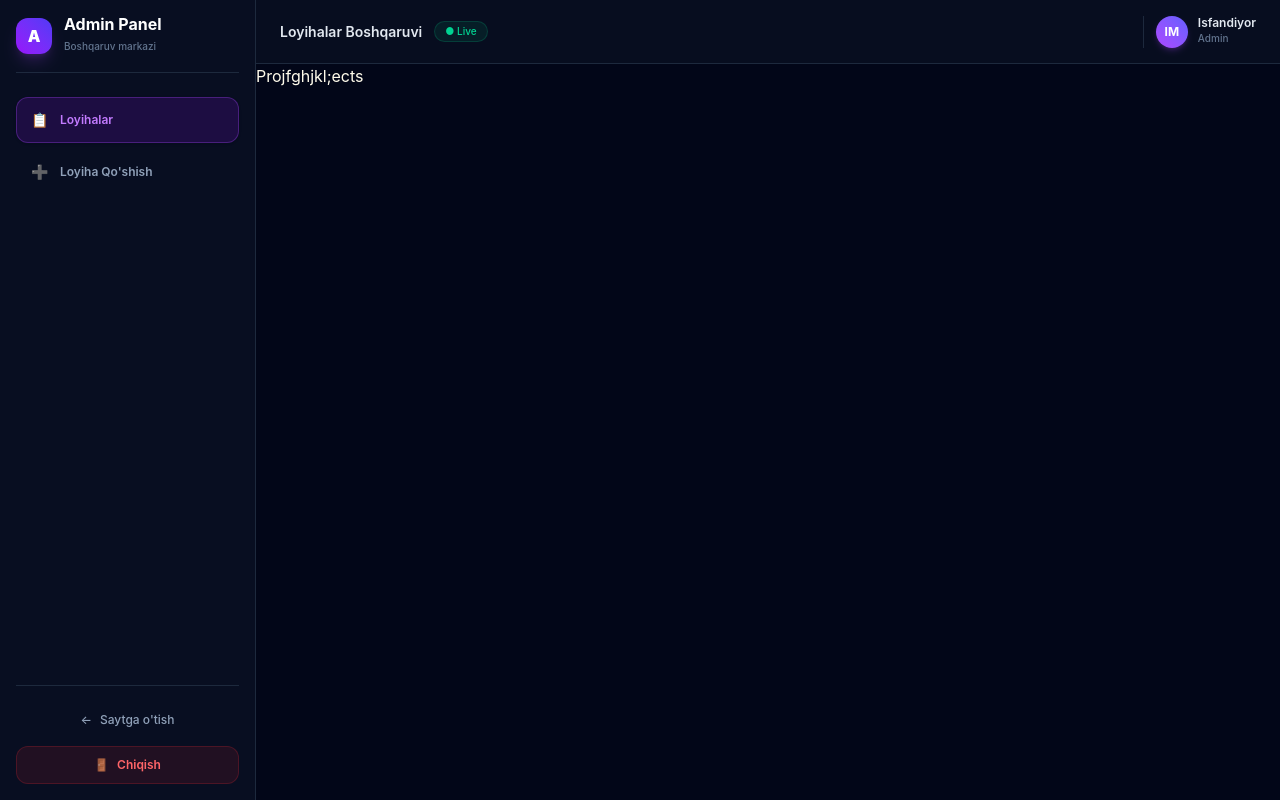
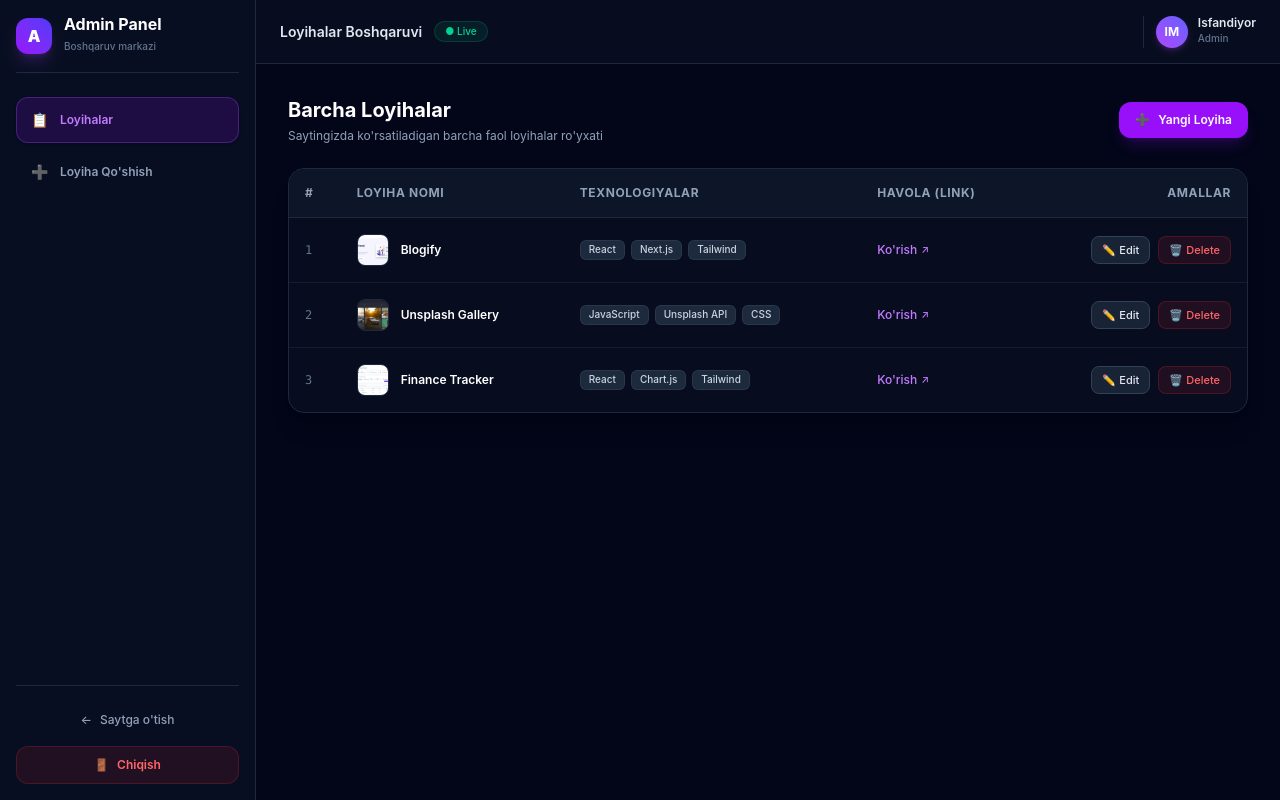
Before and after one commit to isfandiyorbekk/portfolio-isfandiyor, a React (Vite) app: page /adminLayout in a window 1280 px wide. Built offline with nearby package versions, Linux system fonts and the light colour scheme; sample sign-in values are in the browser's storage.

Commit message:
add admin projects

```diff
--- a/src/AdminPages/Projects.tsx
+++ b/src/AdminPages/Projects.tsx
@@ -1,5 +1,140 @@
+import { Link } from "react-router-dom";
+import { ProjectsData } from "../data/Projects.Data";
+
 function Projects() {
-  return <div className="text-amber-50">Projfghjkl;ects</div>;
+  return (
+    <div className="space-y-6">
+      <div className="flex flex-col sm:flex-row sm:items-center sm:justify-between gap-4">
+        <div>
+          <h1 className="text-xl font-bold text-white">Barcha Loyihalar</h1>
+          <p className="text-xs text-slate-400 mt-1">
+            Saytingizda ko'rsatiladigan barcha faol loyihalar ro'yxati
+          </p>
+        </div>
+
+        {/* Yangi loyiha qo'shish sahifasiga o'tish tugmasi */}
+        <Link
+          to="/admin/create"
+          className="inline-flex items-center justify-center gap-2 px-4 py-2.5 rounded-xl bg-purple-600 hover:bg-purple-500 text-white text-xs font-semibold shadow-lg shadow-purple-600/20 transition-all shrink-0"
+        >
+          <span>➕</span>
+          <span>Yangi Loyiha</span>
+        </Link>
+      </div>
+
+      {/* 2. LOYIHALAR JADVALI (TABLE) */}
+      <div className="border border-slate-800 rounded-2xl bg-slate-900/40 overflow-hidden shadow-xl">
+        <div className="overflow-x-auto">
+          <table className="w-full text-left text-xs text-slate-300">
+            {/* Jadval Sarlavhasi */}
+            <thead className="bg-slate-900/80 border-b border-slate-800 text-slate-400 uppercase font-semibold tracking-wider">
+              <tr>
+                <th className="p-4">#</th>
+                <th className="p-4">Loyiha Nomi</th>
+                <th className="p-4">Texnologiyalar</th>
+                <th className="p-4">Havola (Link)</th>
+                <th className="p-4 text-right">Amallar</th>
+              </tr>
+            </thead>
+            <tbody className="divide-y divide-slate-800/60">
+              {ProjectsData && ProjectsData.length > 0 ? (
+                ProjectsData.map((project, index) => (
+                  <tr
+                    key={project.id || index}
+                    className="hover:bg-slate-800/30 transition-colors"
+                  >
+                    {/* Tartib raqami */}
+                    <td className="p-4 font-mono text-slate-500">
+                      {index + 1}
+                    </td>
+
+                    {/* Loyiha nomi va rasmi */}
+                    <td className="p-4 font-semibold text-white">
+                      <div className="flex items-center gap-3">
+                        {project.image && (
+                          <img
+                            src={project.image}
+                            alt={project.title}
+                            className="w-8 h-8 rounded-lg object-cover border border-slate-800"
+                          />
+                        )}
+                        <span>{project.title}</span>
+                      </div>
+                    </td>
+
+                    {/* Texnologiyalar badges */}
+                    <td className="p-4">
+                      <div className="flex flex-wrap gap-1.5">
+                        {Array.isArray(project.techs) ? (
+                          project.techs.map((tech: string, i: number) => (
+                            <span
+                              key={i}
+                              className="px-2 py-0.5 rounded-md bg-slate-800 border border-slate-700/60 text-[10px] text-slate-300 font-medium"
+                            >
+                              {tech}
+                            </span>
+                          ))
+                        ) : (
+                          <span className="text-slate-400">
+                            {project.techs}
+                          </span>
+                        )}
+                      </div>
+                    </td>
+
+                    {/* Loyiha havolasi */}
+                    <td className="p-4">
+                      {project.link ? (
+                        <a
+                          href={project.link}
+                          target="_blank"
+                          rel="noopener noreferrer"
+                          className="inline-flex items-center gap-1 text-purple-400 hover:text-purple-300 hover:underline font-medium"
+                        >
+                          <span>Ko'rish</span>
+                          <span className="text-[10px]">↗</span>
+                        </a>
+                      ) : (
+                        <span className="text-slate-600">—</span>
+                      )}
+                    </td>
+
+                    {/* UPDATE VA DELETE TUGMALARI */}
+                    <td className="p-4 text-right">
+                      <div className="flex items-center justify-end gap-2">
+                        {/* Update / Edit Button */}
+                        <button
+                          type="button"
+                          className="px-2.5 py-1.5 rounded-lg border border-slate-700 bg-slate-800/80 hover:bg-slate-700 text-slate-200 text-[11px] font-medium transition"
+                        >
+                          ✏️ Edit
+                        </button>
+
+                        {/* Delete Button */}
+                        <button
+                          type="button"
+                          className="px-2.5 py-1.5 rounded-lg border border-red-500/20 bg-red-500/10 hover:bg-red-500/20 text-red-400 text-[11px] font-medium transition"
+                        >
+                          🗑️ Delete
+                        </button>
+                      </div>
+                    </td>
+                  </tr>
+                ))
+              ) : (
+                /* Ma'lumot yo'q bo'lsa */
+                <tr>
+                  <td colSpan={5} className="p-8 text-center text-slate-500">
+                    Hozircha hech qanday loyiha topilmadi.
+                  </td>
+                </tr>
+              )}
+            </tbody>
+          </table>
+        </div>
+      </div>
+    </div>
+  );
 }
 
 export default Projects;
--- a/src/components/AdminHeader.tsx
+++ b/src/components/AdminHeader.tsx
@@ -1,7 +1,6 @@
 const Header = () => {
   return (
     <header className="h-16 border-b border-slate-800 bg-slate-900/40 px-6 flex items-center justify-between shrink-0">
-      {/* 1. CHAP TARAF: Sahifa nomi / Status */}
       <div className="flex items-center gap-3">
         <h2 className="text-sm font-semibold text-slate-200">
           Loyihalar Boshqaruvi
@@ -10,10 +9,7 @@ const Header = () => {
           ● Live
         </span>
       </div>
-
-      {/* 2. O'NG TARAF: Foydalanuvchi profili */}
       <div className="flex items-center gap-4">
-        {/* Foydalanuvchi haqida ma'lumot */}
         <div className="flex items-center gap-2.5 pl-3 border-l border-slate-800">
           <div className="w-8 h-8 rounded-full bg-gradient-to-tr from-purple-500 to-indigo-500 flex items-center justify-center text-white font-bold text-xs shadow-md shadow-purple-500/20">
             IM
--- /dev/null
+++ b/src/data/Projects.Data.ts
@@ -0,0 +1,29 @@
+export const ProjectsData = [
+  {
+    id: 1,
+    title: "Blogify",
+    description:
+      "Maqolalar va blog postlarini yaratish, tahrirlash hamda ulashish uchun mo'ljallangan qulay platforma.",
+    image: "/blogify.png",
+    link: "https://blogify-isfandiyorr.netlify.app",
+    techs: ["React", "Next.js", "Tailwind"],
+  },
+  {
+    id: 2,
+    title: "Unsplash Gallery",
+    description:
+      "Rasmlarni qidirish, yuklab olish va saqlash imkonini beruvchi interaktiv galereya ilovasi.",
+    image: "/unsplash.png",
+    link: "https://unsplash-isfandiyor.netlify.app",
+    techs: ["JavaScript", "Unsplash API", "CSS"],
+  },
+  {
+    id: 3,
+    title: "Finance Tracker",
+    description:
+      "Daromad va xarajatlarni hisoblab boruvchi, kirim-chiqim statistikalarini ko'rsatuvchi moliya paneli.",
+    image: "/trackker.png",
+    link: "https://expence-trackker.netlify.app",
+    techs: ["React", "Chart.js", "Tailwind"],
+  },
+];
--- a/src/layouts/AdminLayout.tsx
+++ b/src/layouts/AdminLayout.tsx
@@ -4,14 +4,16 @@ import Header from "../components/AdminHeader";
 
 const AdminLayout = () => {
   return (
-    <div className="bg-slate-950 text-slate-100 min-h-screen flex flex-col">
-      <main className="flex">
-        <AdminLeft />
-        <div className="w-full">
-          <Header />
-          <Outlet />
-        </div>
-      </main>
+    <div className="bg-slate-950 text-slate-100 min-h-screen flex">
+      <AdminLeft />
+      <div className="flex-1 flex flex-col min-w-0">
+        <Header />
+        <main className="flex-1 p-4 sm:p-6 lg:p-8 overflow-y-auto">
+          <div className="max-w-7xl mx-auto w-full">
+            <Outlet />
+          </div>
+        </main>
+      </div>
     </div>
   );
 };
--- a/src/pages/Home.tsx
+++ b/src/pages/Home.tsx
@@ -1,7 +1,6 @@
-import React from "react";
 import { Link } from "react-router-dom";
 
-const HomePage: React.FC = () => {
+const HomePage = () => {
   return (
     <div className="container mx-auto px-6 py-16 md:py-28 overflow-hidden">
       <section className="flex flex-col-reverse md:flex-row items-center justify-between gap-12 lg:gap-16">
--- a/src/pages/Projects.tsx
+++ b/src/pages/Projects.tsx
@@ -1,38 +1,8 @@
+import { ProjectsData } from "../data/Projects.Data";
 export default function ProjectsPage() {
-  const projects = [
-    {
-      id: 1,
-      title: "Blogify",
-      description:
-        "Maqolalar va blog postlarini yaratish, tahrirlash hamda ulashish uchun mo'ljallangan qulay platforma.",
-      image: "/blogify.png",
-      link: "https://blogify-isfandiyorr.netlify.app",
-      techs: ["React", "Next.js", "Tailwind"],
-    },
-    {
-      id: 2,
-      title: "Unsplash Gallery",
-      description:
-        "Rasmlarni qidirish, yuklab olish va saqlash imkonini beruvchi interaktiv galereya ilovasi.",
-      image: "/unsplash.png",
-      link: "https://unsplash-isfandiyor.netlify.app",
-      techs: ["JavaScript", "Unsplash API", "CSS"],
-    },
-    {
-      id: 3,
-      title: "Finance Tracker",
-      description:
-        "Daromad va xarajatlarni hisoblab boruvchi, kirim-chiqim statistikalarini ko'rsatuvchi moliya paneli.",
-      image: "/trackker.png",
-      link: "https://expence-trackker.netlify.app",
-      techs: ["React", "Chart.js", "Tailwind"],
-    },
-  ];
-
   return (
     <div className="container mx-auto px-6 py-16 md:py-28 overflow-hidden">
       <section className="space-y-12 md:space-y-16">
-        {/* Sarlavha */}
         <div className="space-y-3 text-center md:text-left">
           <h1 className="text-4xl sm:text-5xl md:text-6xl font-black tracking-tight text-white">
             Mening{" "}
@@ -45,7 +15,7 @@ export default function ProjectsPage() {
 
         {/* Loyihalar Grid */}
         <div className="grid grid-cols-1 md:grid-cols-2 lg:grid-cols-3 gap-8">
-          {projects.map((project) => (
+          {ProjectsData.map((project) => (
             <div
               key={project.id}
               className="group relative bg-slate-900/80 border border-slate-800/80 rounded-3xl overflow-hidden hover:border-purple-500/50 transition-all duration-500 flex flex-col hover:-translate-y-2 hover:shadow-2xl hover:shadow-purple-500/10 backdrop-blur-sm"
```
